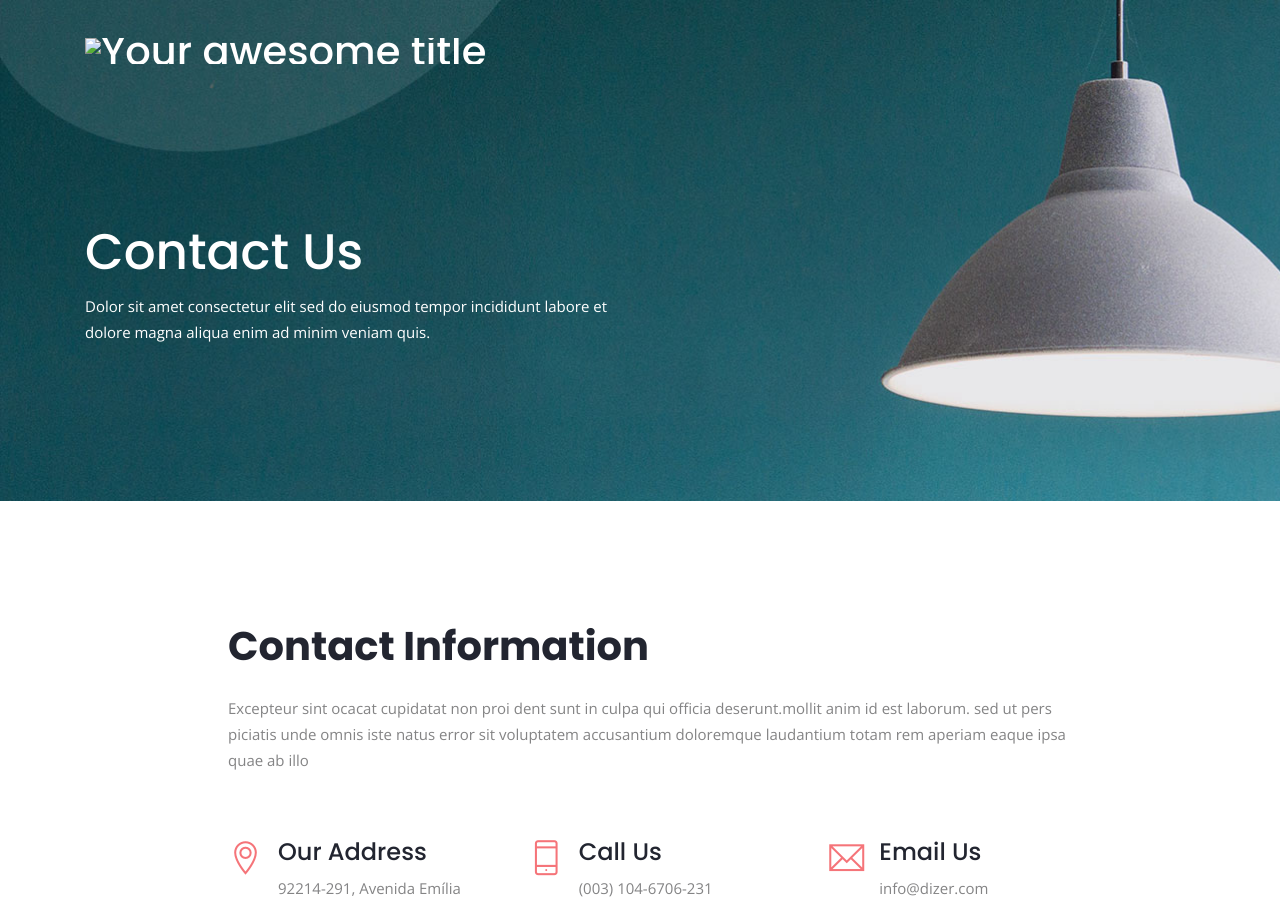
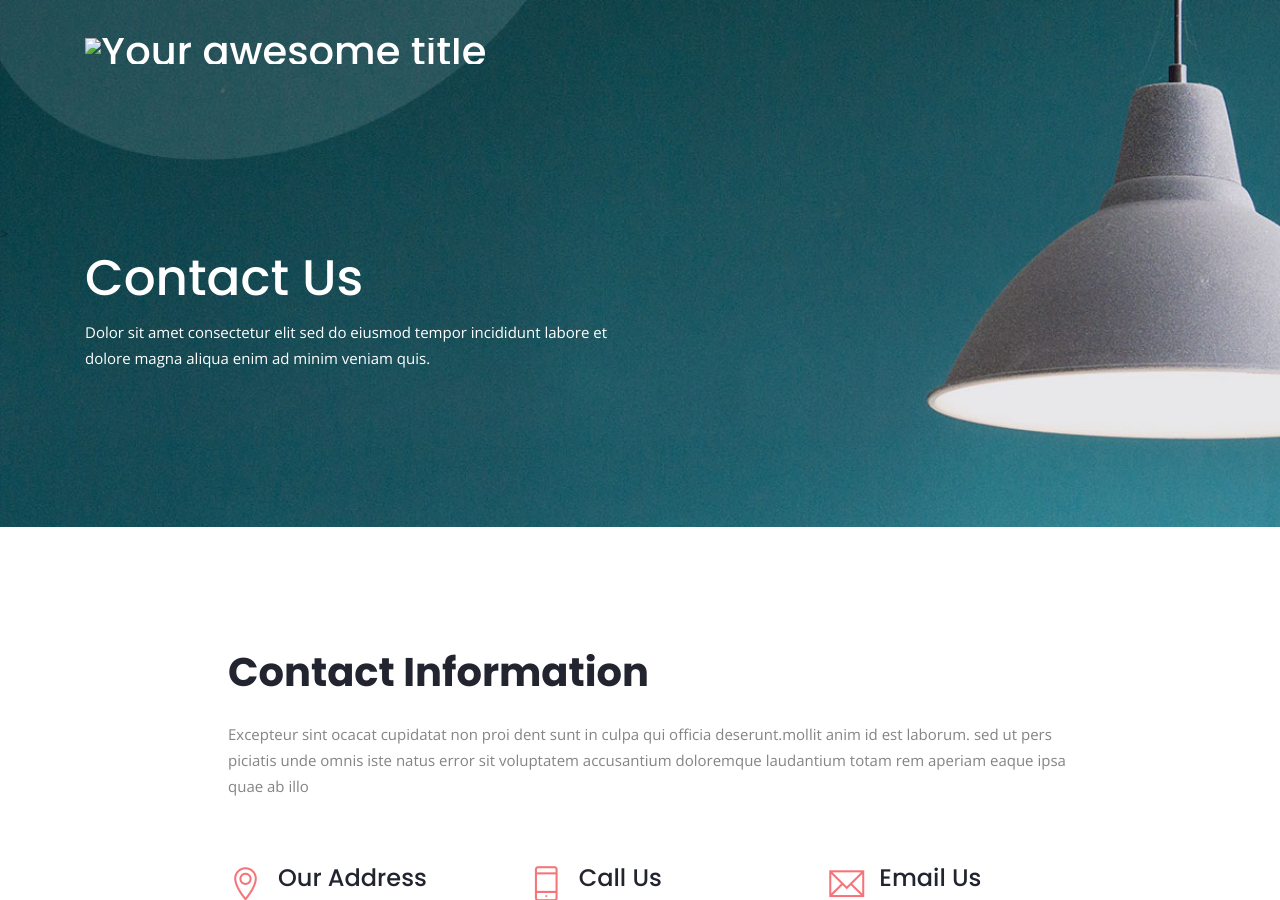
Before and after one commit to fzba-etc/fzba-etc-old.github.io, a Jekyll site: the page built from contact.html, in a window 1280 px wide and 900 px high. Built offline with Jekyll 4.4.1, drawn with Linux system fonts in a browser that asks for light colours.

Commit message:
fixing style tag

```diff
--- a/_includes/page_header.html
+++ b/_includes/page_header.html
@@ -1,4 +1,4 @@
-<section class="page-title header-padding" style="background-image:url({% if page.header_image %}{{page.header_image | relative_url}} {% else %} {{site.cover_image}} {% endif %});background-size:cover">
+<section class="page-title header-padding" <section class="page-title header-padding" style="background-image: url('{% if page.header_image %}{{ page.header_image | relative_url }}{% else %}{{ site.cover_image }}{% endif %}'); background-size: cover;">  >
   <div class="container">
     <div class="row">
       <div class="col-lg-6">
```
